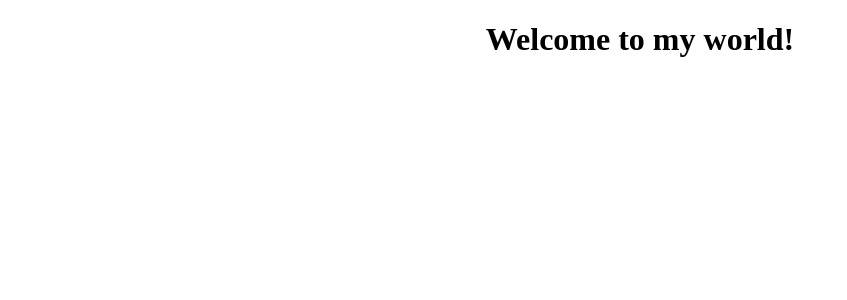
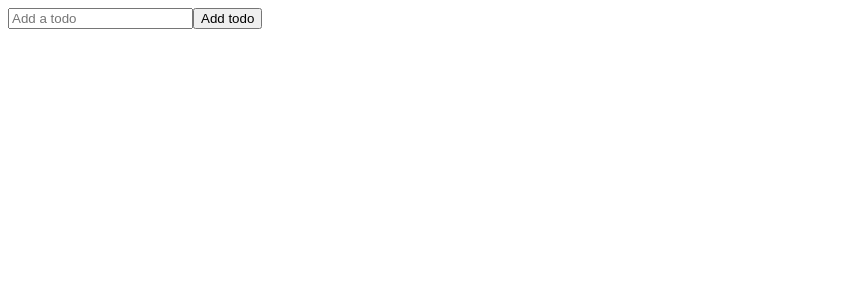
Before and after one commit to OldDognoob/TodoHooks, a React (Create React App) app in the folder my-list/: page / in a window 1280 px wide. Shown: the top 300 px of the page, without its empty margins (0-847 px from the left). Built offline with nearby package versions, Linux system fonts and the light colour scheme.

Commit message:
initial-todoForm

```diff
--- a/my-list/src/App.js
+++ b/my-list/src/App.js
@@ -1,10 +1,11 @@
 
 import './App.css';
+import TodoForm from './components/TodoForm'
 
 function App() {
   return (
-    <div className="App">
-      <h1>Welcome to my world!</h1>
+    <div className="todo-app">
+      <TodoForm/>
     </div>
   );
 }
--- a/my-list/src/components/TodoForm.js
+++ b/my-list/src/components/TodoForm.js
@@ -0,0 +1,21 @@
+import React, {useState} from "react";
+
+function TodoForm() {
+
+    const[input, setInput] = useState('');
+
+  return (
+  <form className='todo-form'>
+      <input
+      type='text'
+      placeholder='Add a todo'
+      value={input}
+      name='text'
+      className='todo-input'
+      />
+      <button className='todo-button'>Add todo</button>
+  </form>
+  );
+}
+
+export default TodoForm;
```
Also changed, not shown: 1 other file (tests, documents, lock files or other folders).
